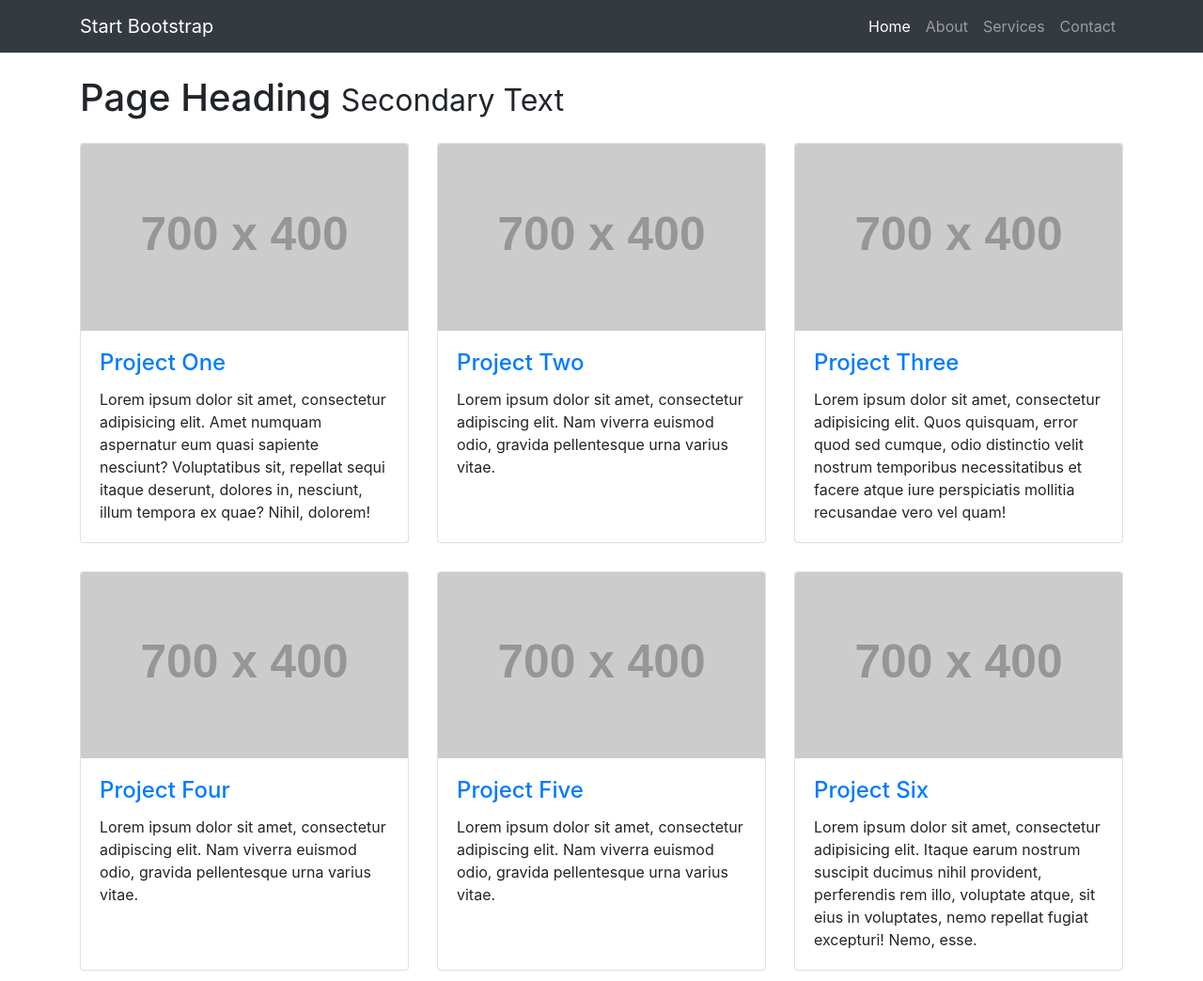
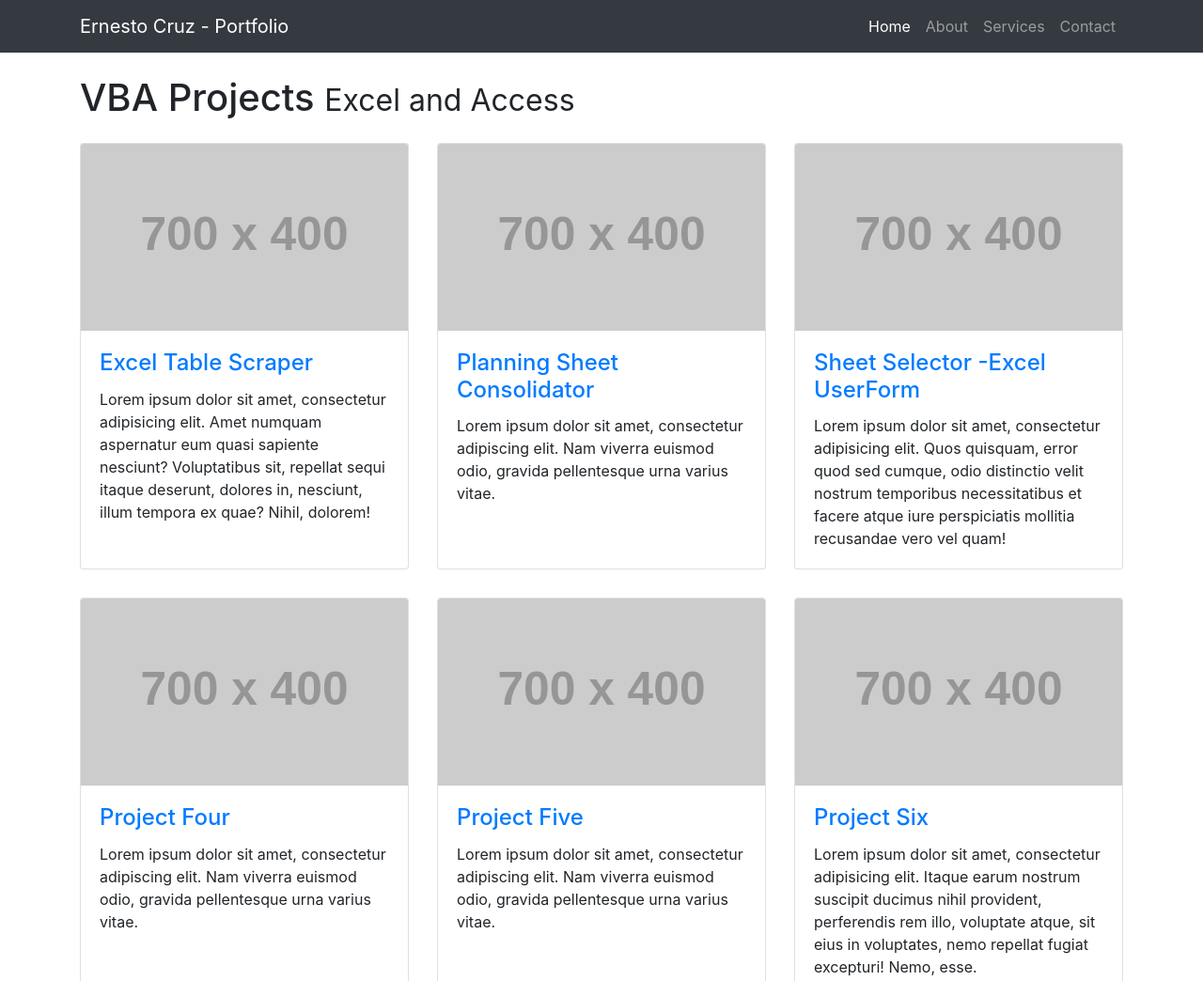
Before and after one commit to ernie932/ernie932.github.io, a website: page index.html in a window 1280 px wide. Shown: the top 1044 px of the page at 94% size. Drawn offline with Linux system fonts and the light colour scheme; placeholder pictures from the web are drawn by us.

Commit message:
Minor personalization

```diff
--- a/index.html
+++ b/index.html
@@ -8,7 +8,7 @@
     <meta name="description" content="">
     <meta name="author" content="">
 
-    <title>3 Col Portfolio - Start Bootstrap Template</title>
+    <title>Ernesto Cruz - Portfolio</title>
 
     <!-- Bootstrap core CSS -->
     <link href="vendor/bootstrap/css/bootstrap.min.css" rel="stylesheet">
@@ -23,14 +23,14 @@
     <!-- Navigation -->
     <nav class="navbar navbar-expand-lg navbar-dark bg-dark fixed-top">
       <div class="container">
-        <a class="navbar-brand" href="#">Start Bootstrap</a>
+        <a class="navbar-brand" href="https://ernie932.github.io/">Ernesto Cruz - Portfolio</a>
         <button class="navbar-toggler" type="button" data-toggle="collapse" data-target="#navbarResponsive" aria-controls="navbarResponsive" aria-expanded="false" aria-label="Toggle navigation">
           <span class="navbar-toggler-icon"></span>
         </button>
         <div class="collapse navbar-collapse" id="navbarResponsive">
           <ul class="navbar-nav ml-auto">
             <li class="nav-item active">
-              <a class="nav-link" href="#">Home
+              <a class="nav-link" href="https://ernie932.github.io/">Home
                 <span class="sr-only">(current)</span>
               </a>
             </li>
@@ -52,8 +52,8 @@
     <div class="container">
 
       <!-- Page Heading -->
-      <h1 class="my-4">Page Heading
-        <small>Secondary Text</small>
+      <h1 class="my-4">VBA Projects
+        <small>Excel and Access</small>
       </h1>
 
       <div class="row">
@@ -62,7 +62,7 @@
             <a href="#"><img class="card-img-top" src="http://placehold.it/700x400" alt=""></a>
             <div class="card-body">
               <h4 class="card-title">
-                <a href="#">Project One</a>
+                <a href="#">Excel Table Scraper</a>
               </h4>
               <p class="card-text">Lorem ipsum dolor sit amet, consectetur adipisicing elit. Amet numquam aspernatur eum quasi sapiente nesciunt? Voluptatibus sit, repellat sequi itaque deserunt, dolores in, nesciunt, illum tempora ex quae? Nihil, dolorem!</p>
             </div>
@@ -73,7 +73,7 @@
             <a href="#"><img class="card-img-top" src="http://placehold.it/700x400" alt=""></a>
             <div class="card-body">
               <h4 class="card-title">
-                <a href="#">Project Two</a>
+                <a href="#">Planning Sheet Consolidator</a>
               </h4>
               <p class="card-text">Lorem ipsum dolor sit amet, consectetur adipiscing elit. Nam viverra euismod odio, gravida pellentesque urna varius vitae.</p>
             </div>
@@ -84,7 +84,7 @@
             <a href="#"><img class="card-img-top" src="http://placehold.it/700x400" alt=""></a>
             <div class="card-body">
               <h4 class="card-title">
-                <a href="#">Project Three</a>
+                <a href="#">Sheet Selector -Excel UserForm</a>
               </h4>
               <p class="card-text">Lorem ipsum dolor sit amet, consectetur adipisicing elit. Quos quisquam, error quod sed cumque, odio distinctio velit nostrum temporibus necessitatibus et facere atque iure perspiciatis mollitia recusandae vero vel quam!</p>
             </div>
@@ -157,7 +157,7 @@
     <!-- Footer -->
     <footer class="py-5 bg-dark">
       <div class="container">
-        <p class="m-0 text-center text-white">Copyright &copy; Your Website 2017</p>
+        <p class="m-0 text-center text-white">Copyright &copy; Ernesto Cruz - Portfolio 2017</p>
       </div>
       <!-- /.container -->
     </footer>
```
